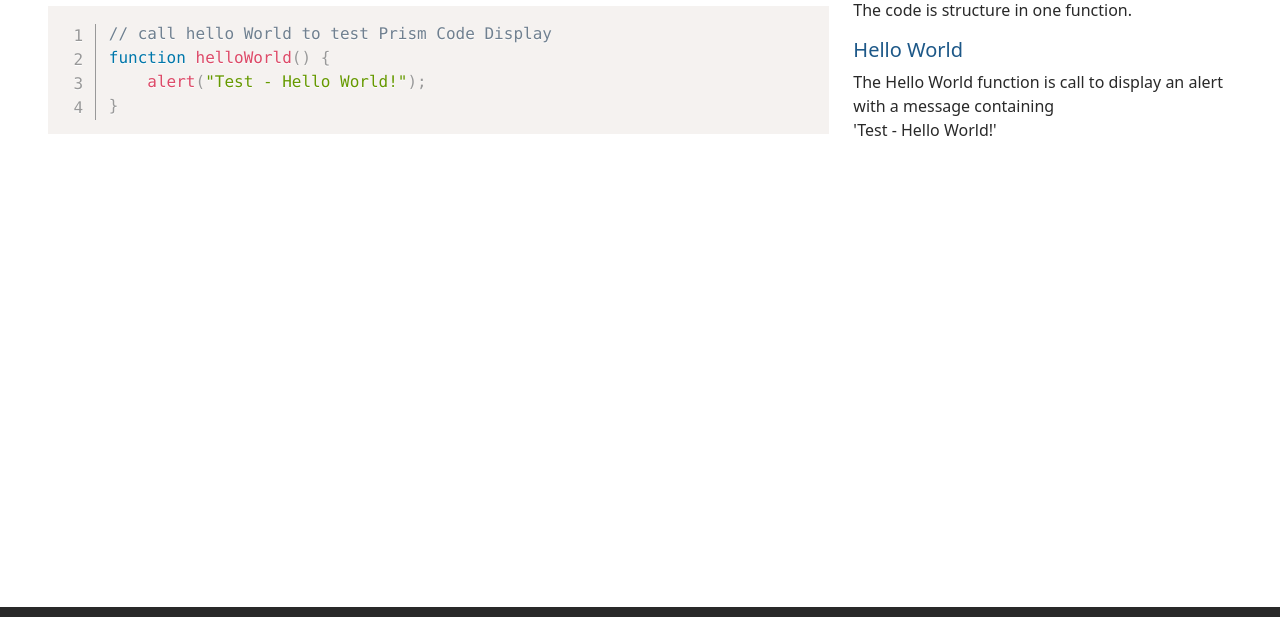
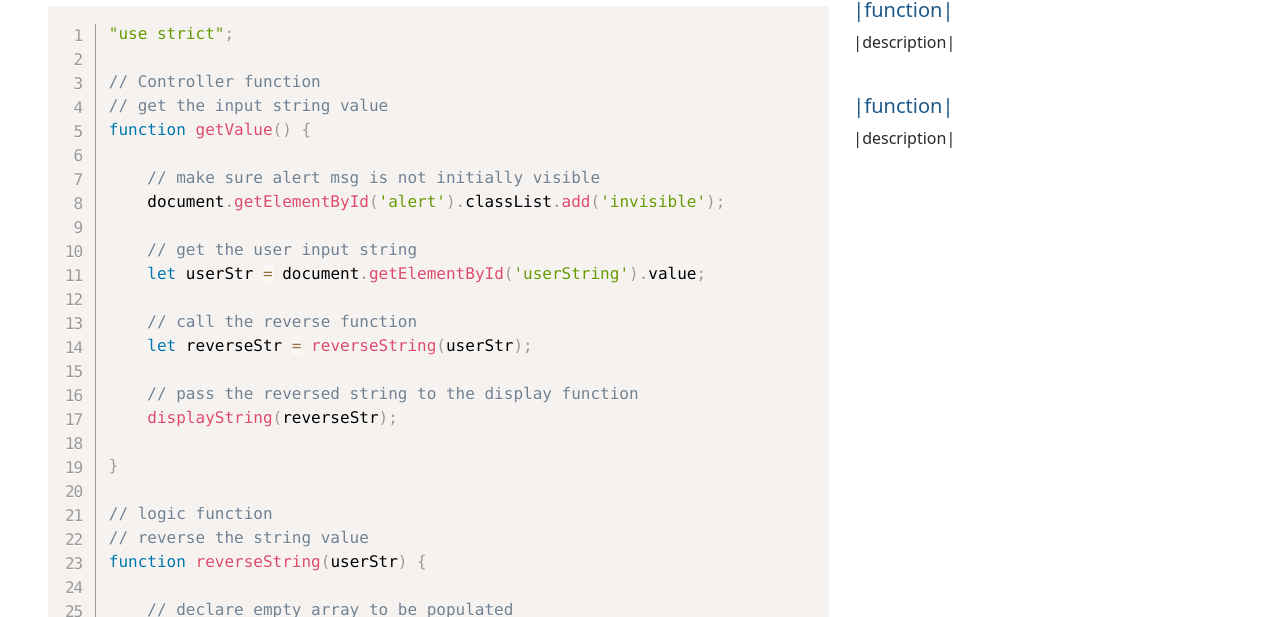
Before and after one commit to Hamberfim/jsReverse, a plain HTML site: page code.html in a window 1280 px wide. Shown: the part 121-738 px from the top of the page. Drawn offline with nearby package versions, Linux system fonts and the light colour scheme.

Commit message:
more js comments, code page updates

```diff
--- a/code.html
+++ b/code.html
@@ -57,18 +57,68 @@
                     <!-- Javascript Display -->
                     <pre class="line-numbers">
                         <code class="language-javascript">
-                            // call hello World to test Prism Code Display
-                            function helloWorld() {
-                                alert("Test - Hello World!");
+                            "use strict";
+
+                            // Controller function
+                            // get the input string value
+                            function getValue() {
+
+                                // make sure alert msg is not initially visible
+                                document.getElementById('alert').classList.add('invisible');
+
+                                // get the user input string
+                                let userStr = document.getElementById('userString').value;
+
+                                // call the reverse function
+                                let reverseStr = reverseString(userStr);
+
+                                // pass the reversed string to the display function
+                                displayString(reverseStr);
+
+                            }
+
+                            // logic function
+                            // reverse the string value
+                            function reverseString(userStr) {
+
+                                // declare empty array to be populated
+                                let reverseStr = [];
+
+                                // reverse string with a decrementing for loop
+                                for (let i = userStr.length - 1; i >= 0; i--) {
+                                    // concatenate and populate the array with index values
+                                    reverseStr += userStr[i];
+
+                                }
+
+                                // retrun the reversed string
+                                return reverseStr;
+
+                            }
+
+                            // view function
+                            // display the reversed string value back to the page
+                            function displayString(reverseStr) {
+
+                                // write to the page using a template literal
+                                document.getElementById('msg').innerHTML = `${reverseStr}`;
+
+                                // turn on inline alert success message
+                                // (remove 'invisible' from the class listings)
+                                document.getElementById('alert').classList.remove('invisible');
+
                             }
                         </code>
                     </pre>
                 </div>
                 <div class="col-md-4">
                     <!-- Code Description -->
-                    <p>The code is structure in one function.</p>
-                    <h5>Hello World</h5>
-                    <p>The Hello World function is call to display an alert with a message containing<br>'Test - Hello World!'</p>
+                    <h5>|function|</h5>
+                    <p>|description|</p>
+                    <br>
+                    <h5>|function|</h5>
+                    <p>|description|</p>
+                    <br>
                 </div>
             </div>
         </div>
```
Also changed, not shown: js/site.js (+8 -1 lines).
